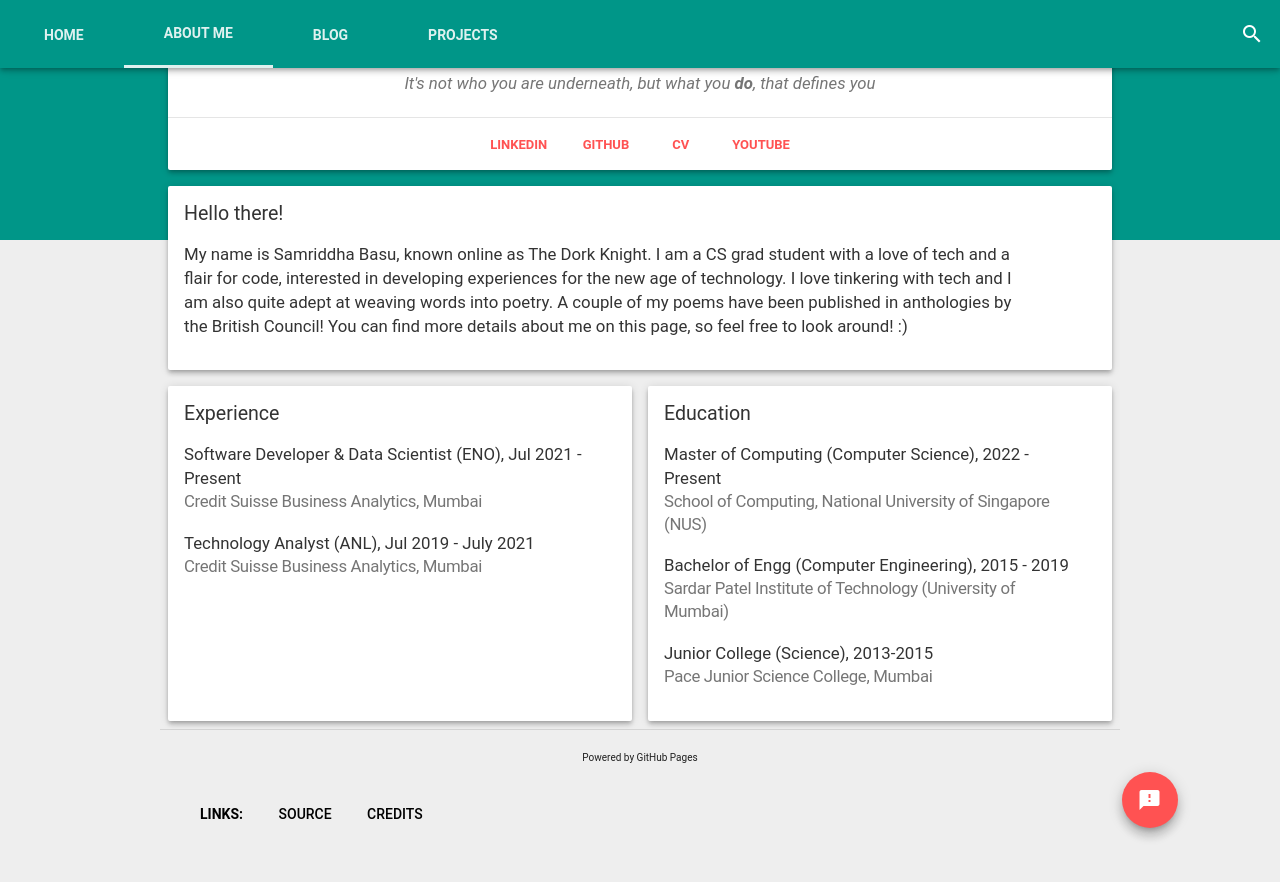
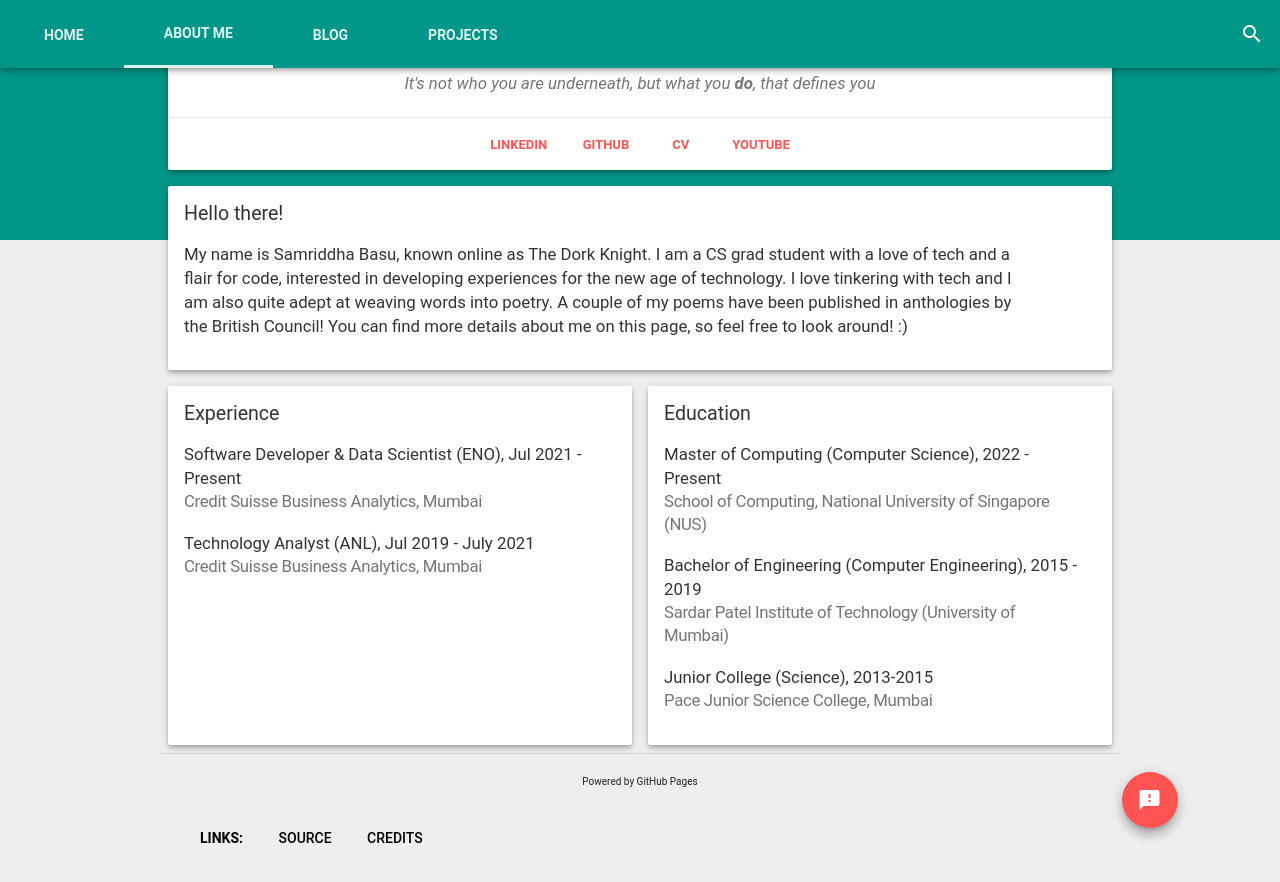
Before and after one commit to samriddhabasu/samriddhabasu.github.io, a Jekyll site: the page built from about/index.html, in a window 1280 px wide and 900 px high, scrolled down 286 px. Shown: the top 882 px of the window. Built offline with Jekyll 4.4.1, drawn with Linux system fonts in a browser that asks for light colours; nearby versions of some CDN libraries; comment, search, counter and statistics services are not loaded.

Commit message:
Update About page

```diff
--- a/about/index.html
+++ b/about/index.html
@@ -112,7 +112,7 @@ title: About | The Dork Knight Rises
             <p>Education</p>
             <p style="font-size:1.2em; margin: 0; padding: 0;">Master of Computing (Computer Science), 2022 - Present</p>
             <h1 style="font-size:1.2em; margin: 0; padding: 0;">School of Computing, National University of Singapore (NUS)</h1><br>
-            <p style="font-size:1.2em; margin: 0; padding: 0;">Bachelor of Engg (Computer Engineering), 2015 - 2019</p>
+            <p style="font-size:1.2em; margin: 0; padding: 0;">Bachelor of Engineering (Computer Engineering), 2015 - 2019</p>
             <h1 style="font-size:1.2em; margin: 0; padding: 0;">Sardar Patel Institute of Technology (University of Mumbai)</h1><br>
             <p style="font-size:1.2em; margin: 0; padding: 0;">Junior College (Science), 2013-2015</p>
             <h1 style="font-size:1.2em; margin: 0; padding: 0;">Pace Junior Science College, Mumbai</h1><br>
```
